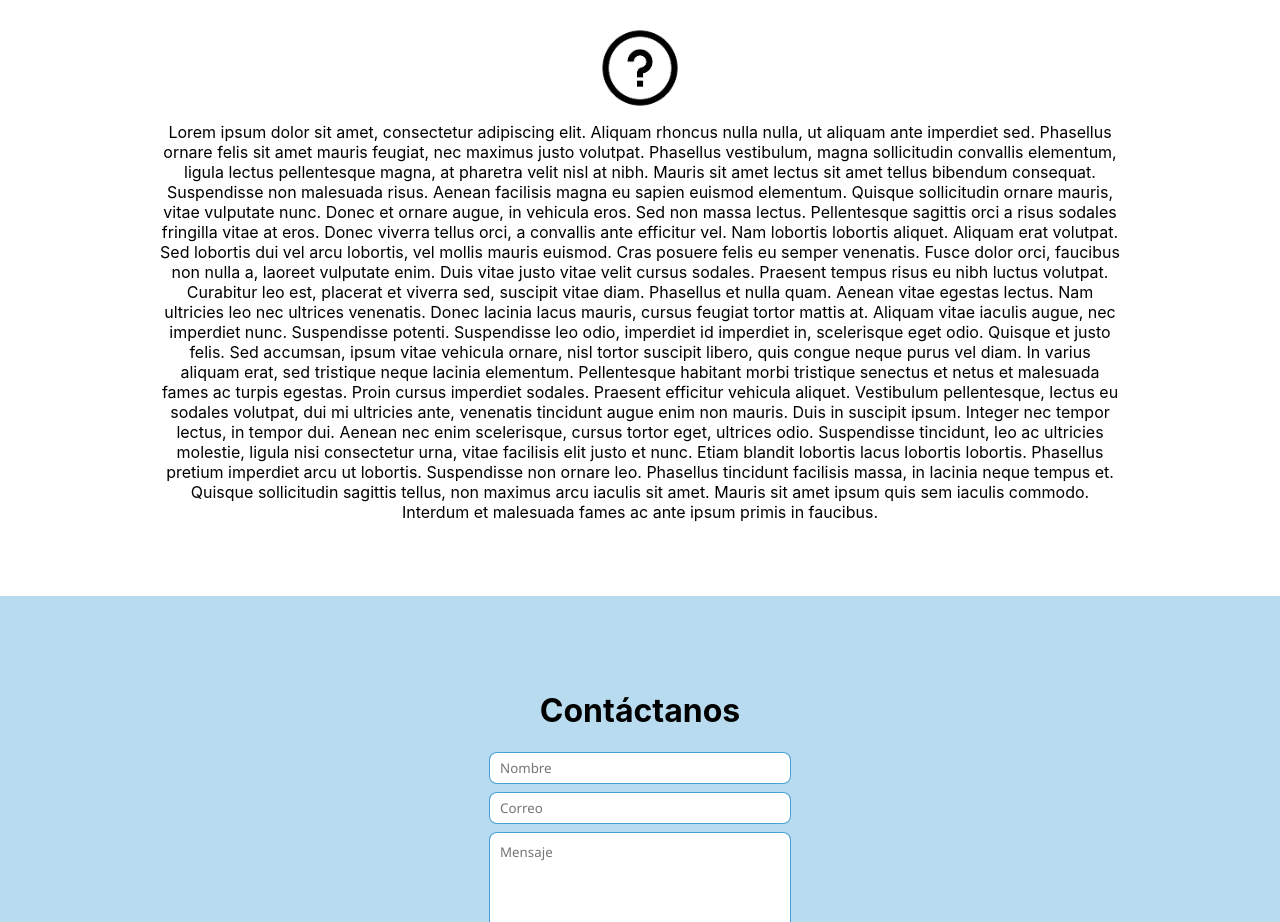
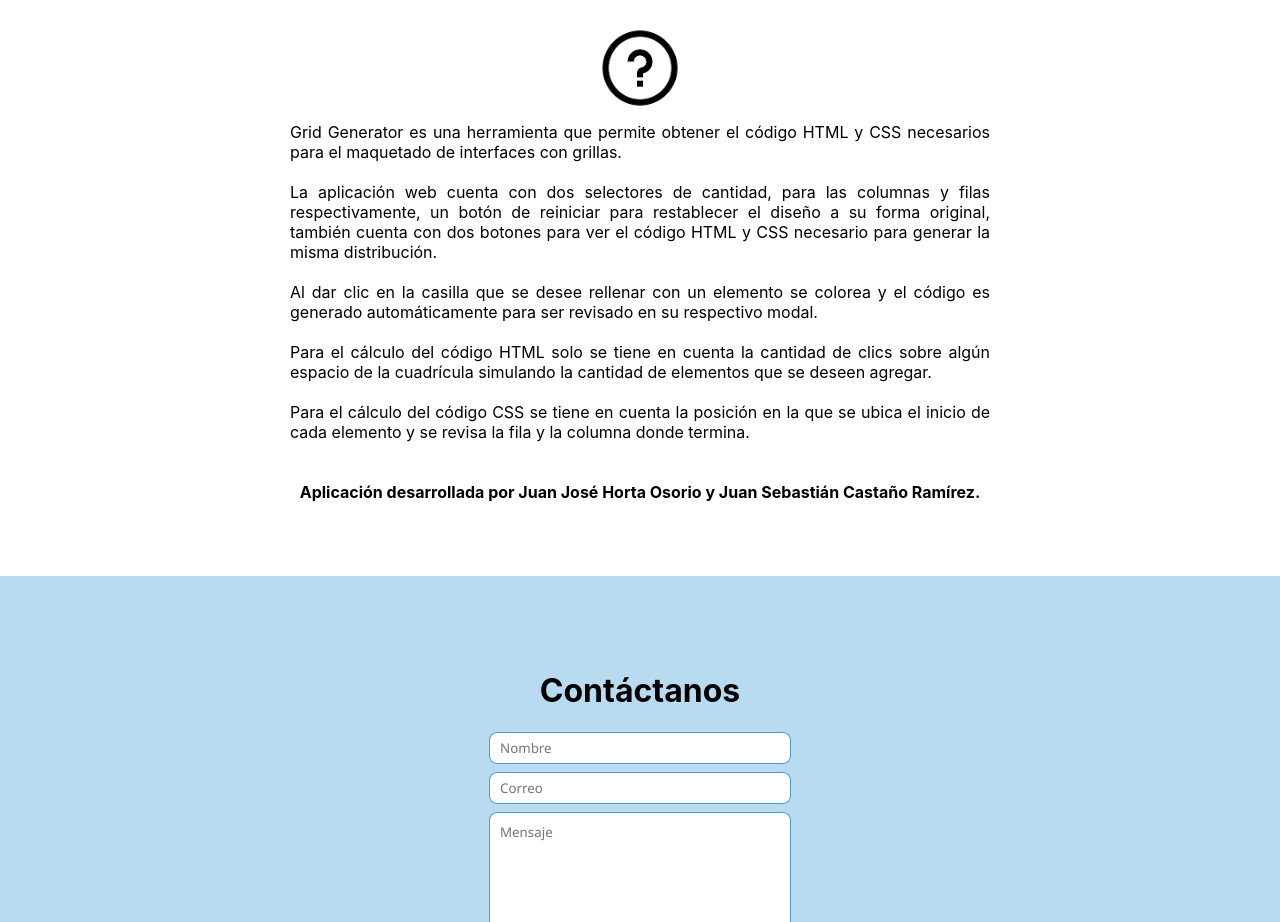
Before and after one commit to Juanse133/grid-generator, a React (Create React App) app: page / in a window 1280 px wide. Shown: the part 920-1842 px from the top of the page. Built offline with nearby package versions, Linux system fonts and the light colour scheme.

Commit message:
feat: terminado

```diff
--- a/src/components/Ayuda.js
+++ b/src/components/Ayuda.js
@@ -7,49 +7,44 @@ const Ayuda = () => {
         <div id="ayuda" className="ayuda-container">
             <h1>Ayuda</h1>
             <img src={help} alt="Ayuda"></img>
+            <br></br>
             <p>
-                Lorem ipsum dolor sit amet, consectetur adipiscing elit. Aliquam
-                rhoncus nulla nulla, ut aliquam ante imperdiet sed. Phasellus
-                ornare felis sit amet mauris feugiat, nec maximus justo
-                volutpat. Phasellus vestibulum, magna sollicitudin convallis
-                elementum, ligula lectus pellentesque magna, at pharetra velit
-                nisl at nibh. Mauris sit amet lectus sit amet tellus bibendum
-                consequat. Suspendisse non malesuada risus. Aenean facilisis
-                magna eu sapien euismod elementum. Quisque sollicitudin ornare
-                mauris, vitae vulputate nunc. Donec et ornare augue, in vehicula
-                eros. Sed non massa lectus. Pellentesque sagittis orci a risus
-                sodales fringilla vitae at eros. Donec viverra tellus orci, a
-                convallis ante efficitur vel. Nam lobortis lobortis aliquet.
-                Aliquam erat volutpat. Sed lobortis dui vel arcu lobortis, vel
-                mollis mauris euismod. Cras posuere felis eu semper venenatis.
-                Fusce dolor orci, faucibus non nulla a, laoreet vulputate enim.
-                Duis vitae justo vitae velit cursus sodales. Praesent tempus
-                risus eu nibh luctus volutpat. Curabitur leo est, placerat et
-                viverra sed, suscipit vitae diam. Phasellus et nulla quam.
-                Aenean vitae egestas lectus. Nam ultricies leo nec ultrices
-                venenatis. Donec lacinia lacus mauris, cursus feugiat tortor
-                mattis at. Aliquam vitae iaculis augue, nec imperdiet nunc.
-                Suspendisse potenti. Suspendisse leo odio, imperdiet id
-                imperdiet in, scelerisque eget odio. Quisque et justo felis. Sed
-                accumsan, ipsum vitae vehicula ornare, nisl tortor suscipit
-                libero, quis congue neque purus vel diam. In varius aliquam
-                erat, sed tristique neque lacinia elementum. Pellentesque
-                habitant morbi tristique senectus et netus et malesuada fames ac
-                turpis egestas. Proin cursus imperdiet sodales. Praesent
-                efficitur vehicula aliquet. Vestibulum pellentesque, lectus eu
-                sodales volutpat, dui mi ultricies ante, venenatis tincidunt
-                augue enim non mauris. Duis in suscipit ipsum. Integer nec
-                tempor lectus, in tempor dui. Aenean nec enim scelerisque,
-                cursus tortor eget, ultrices odio. Suspendisse tincidunt, leo ac
-                ultricies molestie, ligula nisi consectetur urna, vitae
-                facilisis elit justo et nunc. Etiam blandit lobortis lacus
-                lobortis lobortis. Phasellus pretium imperdiet arcu ut lobortis.
-                Suspendisse non ornare leo. Phasellus tincidunt facilisis massa,
-                in lacinia neque tempus et. Quisque sollicitudin sagittis
-                tellus, non maximus arcu iaculis sit amet. Mauris sit amet ipsum
-                quis sem iaculis commodo. Interdum et malesuada fames ac ante
-                ipsum primis in faucibus.
+                Grid Generator es una herramienta que permite obtener el código
+                HTML y CSS necesarios para el maquetado de interfaces con
+                grillas.
             </p>
+            <br></br>
+            <p>
+                La aplicación web cuenta con dos selectores de cantidad, para
+                las columnas y filas respectivamente, un botón de reiniciar para
+                restablecer el diseño a su forma original, también cuenta con
+                dos botones para ver el código HTML y CSS necesario para generar
+                la misma distribución.
+            </p>
+            <br></br>
+            <p>
+                Al dar clic en la casilla que se desee rellenar con un elemento
+                se colorea y el código es generado automáticamente para ser
+                revisado en su respectivo modal.
+            </p>
+            <br></br>
+            <p>
+                Para el cálculo del código HTML solo se tiene en cuenta la
+                cantidad de clics sobre algún espacio de la cuadrícula simulando
+                la cantidad de elementos que se deseen agregar.
+            </p>
+            <br></br>
+            <p>
+                Para el cálculo del código CSS se tiene en cuenta la posición en
+                la que se ubica el inicio de cada elemento y se revisa la fila y
+                la columna donde termina.
+            </p>
+            <br></br>
+            <br></br>
+            <strong>
+                Aplicación desarrollada por Juan José Horta Osorio y Juan
+                Sebastián Castaño Ramírez.
+            </strong>
         </div>
     );
 };
--- a/src/styles/components/Ayuda.css
+++ b/src/styles/components/Ayuda.css
@@ -9,7 +9,8 @@
 
 .ayuda-container p {
     margin: 0 auto;
-    max-width: 60rem;
+    max-width: 43.75rem;
+    text-align: justify;
 }
 @media (max-width: 64rem) {
     .ayuda-container p {
--- a/src/styles/components/grid.css
+++ b/src/styles/components/grid.css
@@ -80,3 +80,12 @@
         table-layout: fixed;
     }
 }
+
+@media (max-width: 64em) {
+    .grid-container table {
+        margin: 0 auto;
+        width: 21.875rem;
+        height: 10.9375rem;
+        table-layout: fixed;
+    }
+}
```
